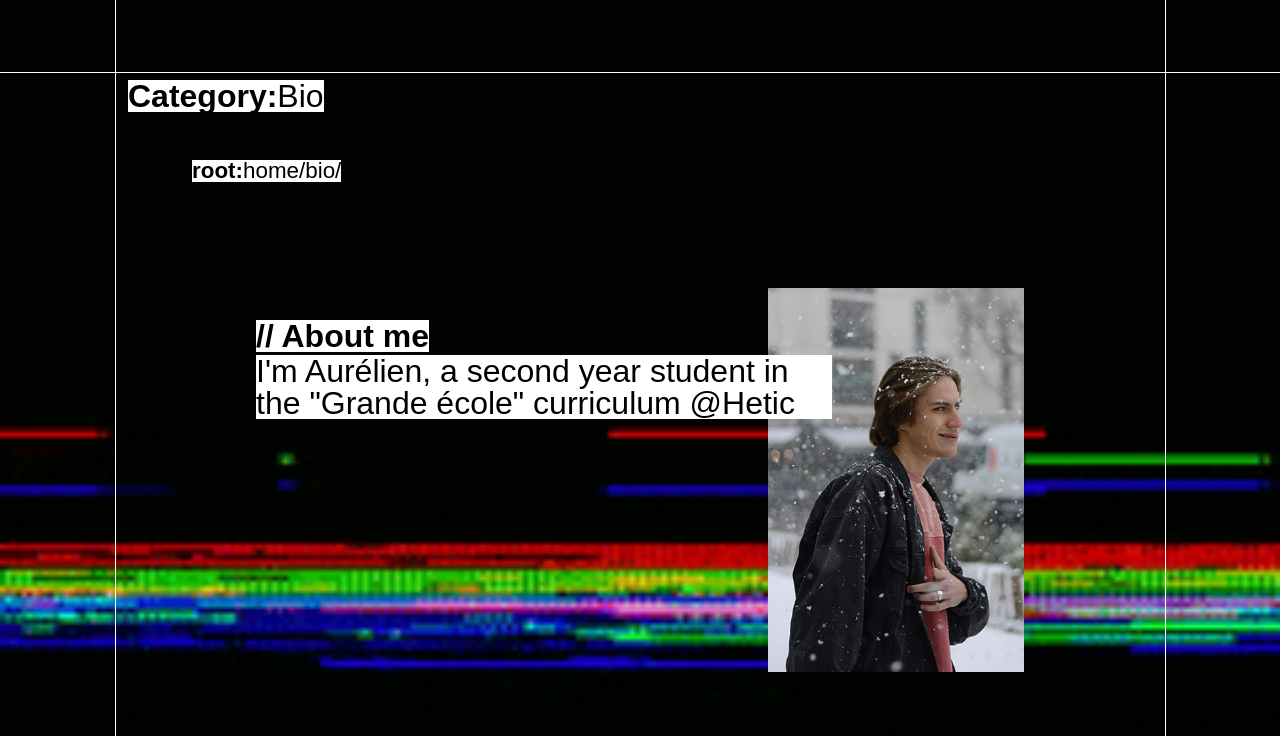
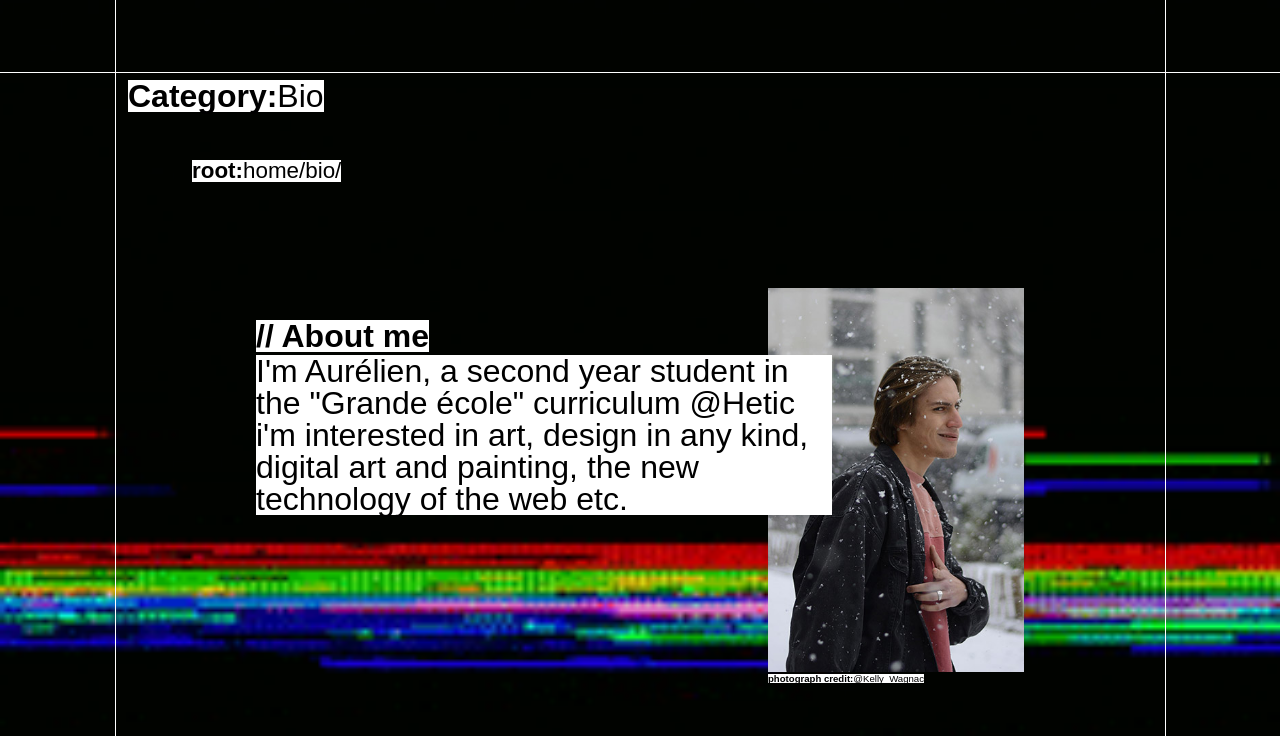
Before and after one commit to aureliencombes/Portfolio_2018, a plain HTML site: page pages/bio.html in a window 1280 px wide. Shown: the top 736 px of the page. Drawn offline with Linux system fonts and the light colour scheme.

Commit message:
bio edit

```diff
--- a/assets/css/style.css
+++ b/assets/css/style.css
@@ -10,6 +10,7 @@ body
     height: 100vh;
     background: url('../img/glitch.gif') no-repeat #010300;
     background-size: cover;
+    /* background-attachment: fixed; */
     position: relative;
 }
 
@@ -92,6 +93,8 @@ h1
 
 
 
+
+
 /**************************/
 /*          BIO         */
 /**************************/
@@ -117,6 +120,8 @@ h1
             top: -100%;
             left: 40vw;
             width: 20vw;
+
+            font-size: 0.3em;
         }
 
                 .resume .bioPic .portrait
@@ -188,7 +193,7 @@ h1
 
         .grid .illustration .placeHolder.id1
         {
-            background: url('../img/Nikita_poster.jpg') no-repeat center/77%;
+            background: url('../img/nikitaPoster.jpg') no-repeat center/77%;
         }
 
         .grid .illustration .placeHolder.id2
--- a/pages/bio.html
+++ b/pages/bio.html
@@ -23,11 +23,12 @@
     <div class="resume">
         <div class="bioPic">
             <img src="../assets/img/me.jpg" class="portrait">
+            <h1>photograph credit:</h1><a href="http://www.kellywagnac.fr/">@Kelly_Wagnac</a>
         </div>
         <h1>// About me</h1>
         <p>
             I'm Aurélien, a second year student in the "Grande école" curriculum <a href="https://www.hetic.net/?gclid=Cj0KCQiAh_DTBRCTARIsABlT9MbRVPrzxraJ9AXLwQTECInQ79bh5LdLe9_YCy00r96slqcCWeOc7hwaAk3xEALw_wcB" onclick="window.open(this.href); return false;" >@Hetic</a>
-
+            i'm interested in art, design in any kind, digital art and painting, the new technology of the web etc.
         </p>
     </div>
 
```
Also changed, not shown: assets/img/nikitaPoster.jpg (renamed from assets/img/Nikita_Poster.jpg).
